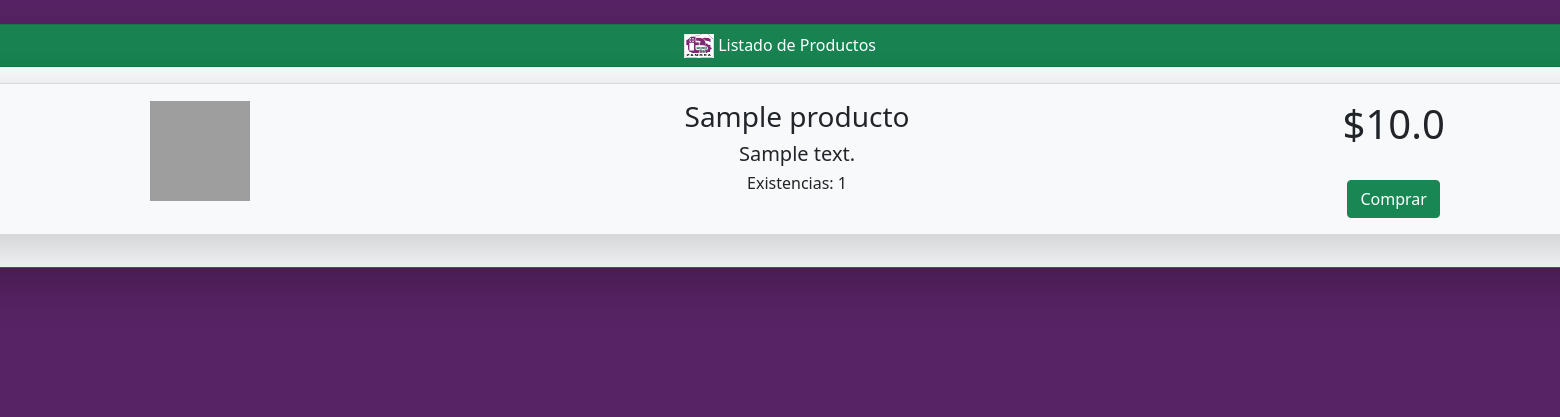
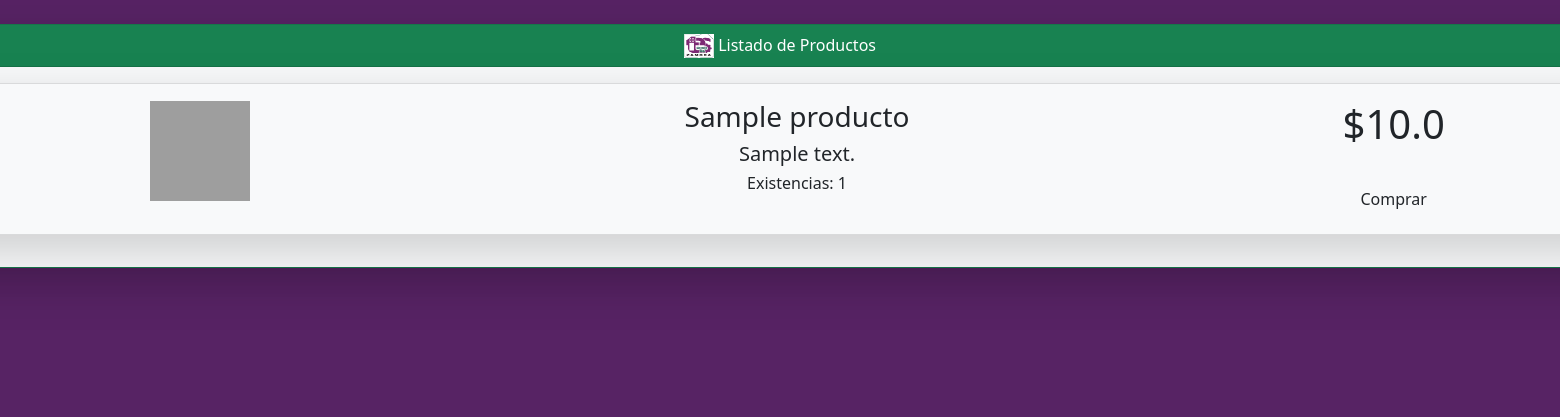
Before and after one commit to JorgeLozornio/Verano_Shopitesz_Eq1, a Flask app: template Aplicacion/templates/Productos/Productos_General.html in a window 1560 px wide; the page is wider, and only the part inside the window is pictured. Shown: the part 65-482 px from the top of that part. Run offline with Flask 2, Linux system fonts and the light colour scheme; the template is opened without the code that fills it: values that come from a table or form of the project are taken from there, others are empty; tables that the repository leaves empty or names only in its code hold one stand-in row (values such as "Sample post"); data that the repository does not hold is empty; parts of the project's set-up code (start-up, migrations or seed data) failed here and were passed over; some libraries are stand-ins or nearby versions; grey boxes are pictures that could not be loaded.

Commit message:
Update Productos_General.html

```diff
--- a/Aplicacion/templates/Productos/Productos_General.html
+++ b/Aplicacion/templates/Productos/Productos_General.html
@@ -32,7 +32,7 @@
                                 <div class="col">
                                     <H1>${{pro.precioVenta}}</H1>
                                     <br>
-                                    <button class="btn btn-success">Comprar</button>
+                                    <button class="btn btn-default" id="agregar" onclick="agregarCarrito()">Comprar</button>
                                 </div>
                             </div>
 
```
